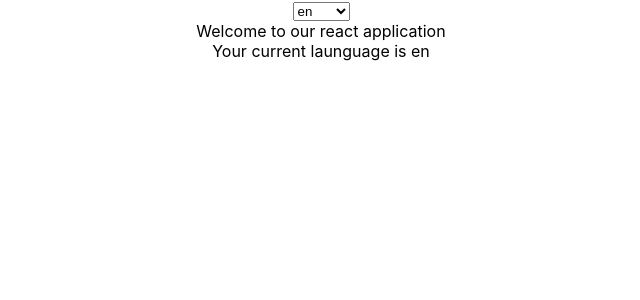
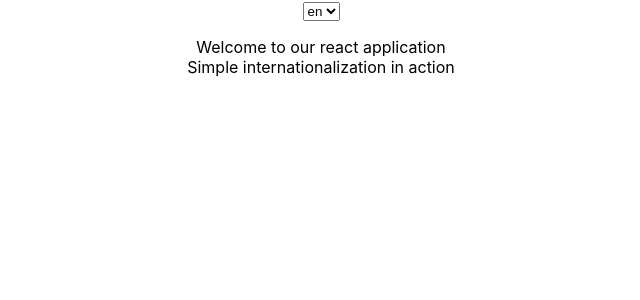
Before and after one commit to isNan909/React-Intl, a React (Create React App) app: page / in a window 1280 px wide. Shown: the top 300 px of the page, without its empty margins (319-959 px from the left). Built offline with nearby package versions, Linux system fonts and the light colour scheme.

Commit message:
added simple translation

```diff
--- a/src/App.js
+++ b/src/App.js
@@ -1,32 +1,39 @@
 import React, { useState } from 'react';
 import { IntlProvider, FormattedMessage } from 'react-intl';
-import message from './data';
 import './App.css';
 
+const message = {
+  en: {
+    heading: 'Welcome to our react application',
+    subheading: 'Simple internationalization in action',
+  },
+  de: {
+    heading: 'Willkommen zu unserer Reaktionsanwendung',
+    subheading: 'Einfache Internationalisierung in Aktion',
+  },
+};
 
 function App() {
-  const [name, setName] = useState('en');
   const [locale, setLocale] = useState('en');
 
   const handleChange = (e) => {
-    setName(e.target.value);
     setLocale(e.target.value);
   };
 
   return (
     <>
       <select onChange={handleChange} defaultValue={locale}>
-        {['en', 'polish'].map((x) => (
+        {['en', 'de'].map((x) => (
           <option key={x}>{x}</option>
         ))}
       </select>
 
       <IntlProvider locale={locale} messages={message[locale]}>
-        <div>
-          <FormattedMessage id="heading" values={{ name }} />
-          <br/>
-          <FormattedMessage id="subheading" values={{ name }} />
-        </div>
+        <p>
+          <FormattedMessage id="heading" values={{ locale }} />
+          <br />
+          <FormattedMessage id="subheading" />
+        </p>
       </IntlProvider>
     </>
   );
```
